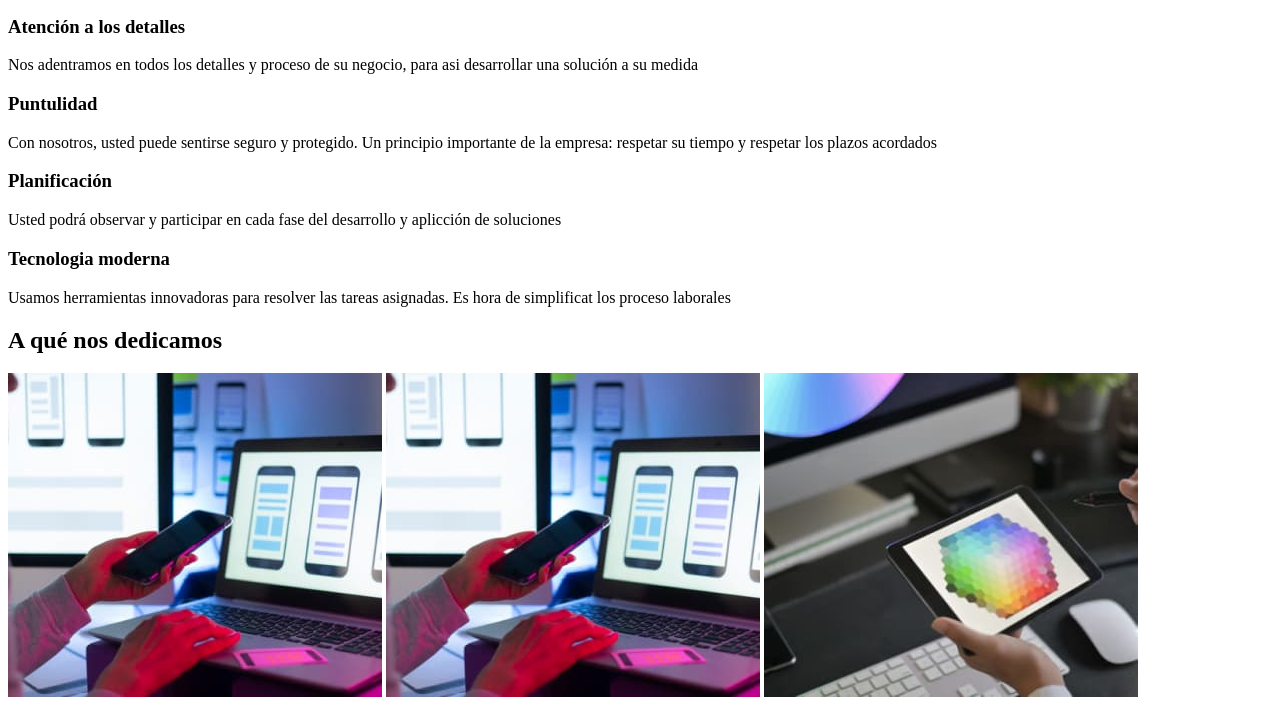
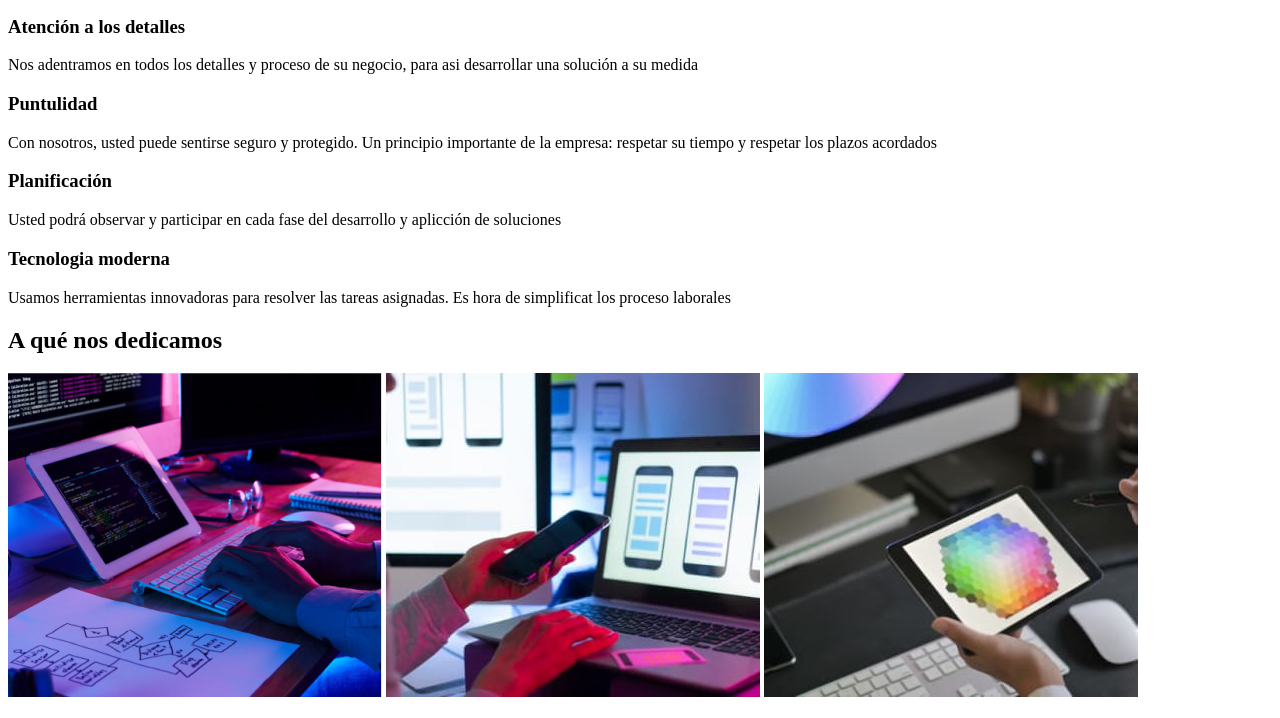
Before and after one commit to Pontosky/goit-markup-hw-01-1, a plain HTML site: page index.html in a window 1280 px wide. Shown: the part 228-946 px from the top of the page. Drawn offline with Linux system fonts and the light colour scheme.

Commit message:
img1 arreglo

```diff
--- a/index.html
+++ b/index.html
@@ -65,7 +65,7 @@
 
         <h2>A qué nos dedicamos</h2>
 
-        <img src="images/img-dz1-2 (1).jpg" alt="img 1">
+        <img src="images/imgdz1.jpg" alt="img 1">
         <img src="images/img-dz1-2.jpg" alt="img 2">
         <img src="images/img-dz1-3.jpg" alt="img 3">
 
```
Also changed, not shown: images/img-dz1-2 (1).jpg (deleted), images/imgdz1.jpg (added).
